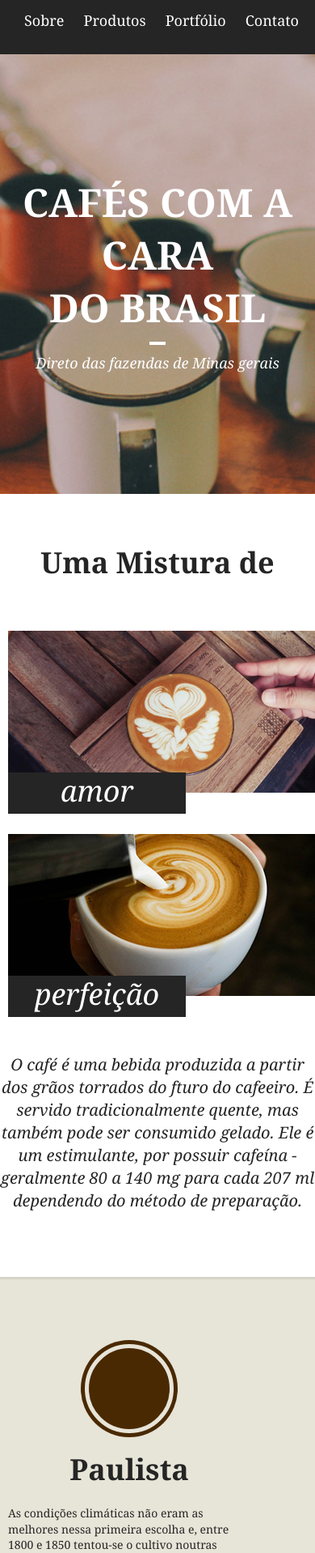
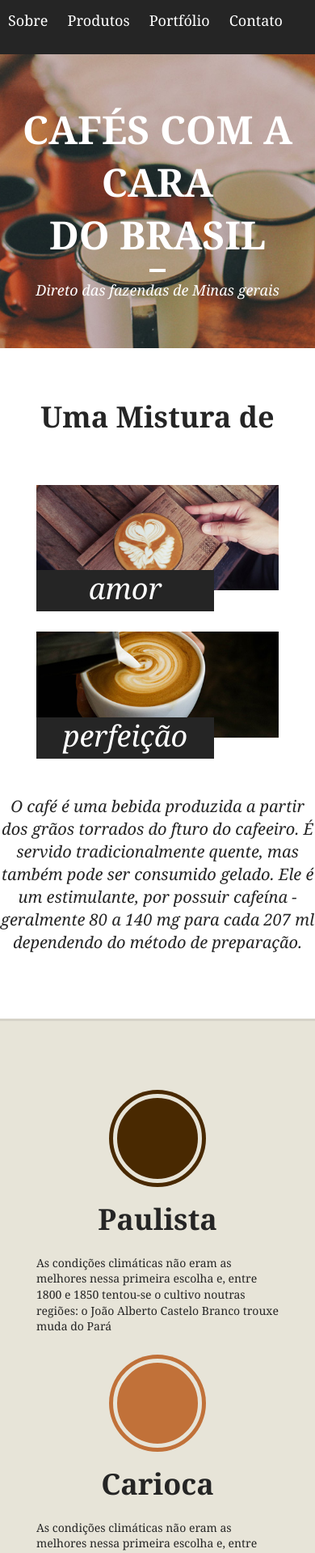
Before and after one commit to jersonjanke/sites, a plain HTML site: page cafe/index.html in a window 390 px wide. Shown: the part 59-1977 px from the top of the page at 81% size. Drawn offline with Linux system fonts and the light colour scheme.

Commit message:
Responsivo 1

```diff
--- a/cafe/css/style.css
+++ b/cafe/css/style.css
@@ -1,3 +1,6 @@
+/* Breakpoints */
+
+
 /* Reset */
 * {
     box-sizing: border-box;
@@ -45,6 +48,13 @@ a.menu-logo {
     display: inline-block;
 }
 
+@media (max-width: 739px) {
+    .menu-nav {
+        float: none;
+        clear: both;
+    }
+}
+
 .menu-nav a {
     display: block;
     padding: 10px;
@@ -80,6 +90,12 @@ a.menu-logo {
 .intro p {
     font-style: italic;
     font-size: 1.125em;
+}
+
+@media(max-width: 739px) {
+    .intro {
+        padding: 60px 0;
+    }
 }
 
 /* Sobre */
@@ -138,6 +154,25 @@ a.menu-logo {
     max-width: 460px;
 }
 
+@media(min-width: 740px) and (max-width: 980px) {
+    .sobre-container {
+        max-width: 720px;
+    }
+    .sobre-item {
+        width: 340px;
+    }
+}
+
+@media(max-width: 739px) {
+    .sobre-container {
+        max-width: 300px;
+    }
+
+    .sobre-item {
+        width: 300px;
+        margin: 0 auto;
+    }
+}
 /* Produtos */
 .produtos {
     background: #e7e4d8;
@@ -210,6 +245,24 @@ h2.produtos-mineira::before {
     text-align: center;
     padding: 15px 0;
     margin: 20px auto 0 auto;
+}
+
+@media (min-width: 740px) and (max-width: 980px) {
+    .produtos-container {
+        max-width: 720px;
+    }
+    .produtos-item {
+        width: 30%;
+    }
+}
+
+@media (max-width: 739px) {
+    .produtos-container {
+        max-width: 300px;
+    }
+    .produtos-item {
+        margin: 10px auto 0 auto;
+    }
 }
 
 /* Locais */
```
